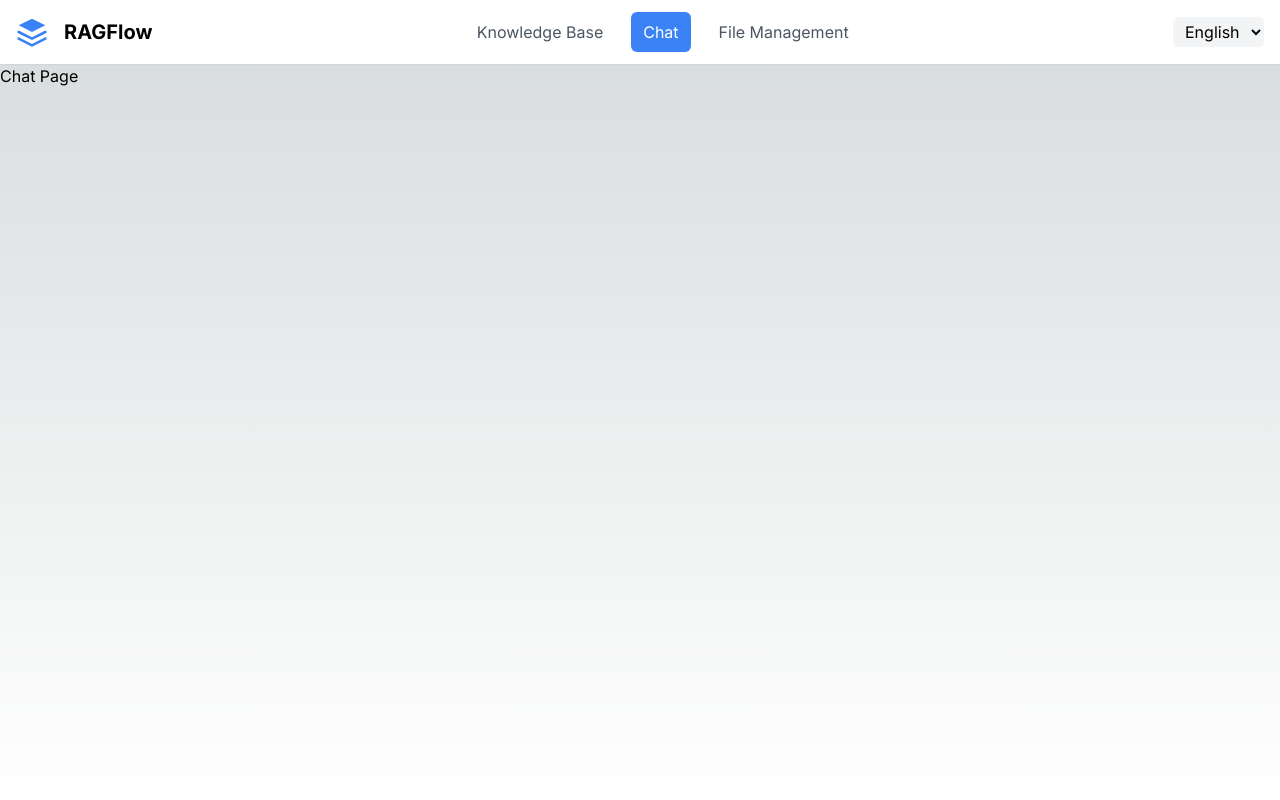
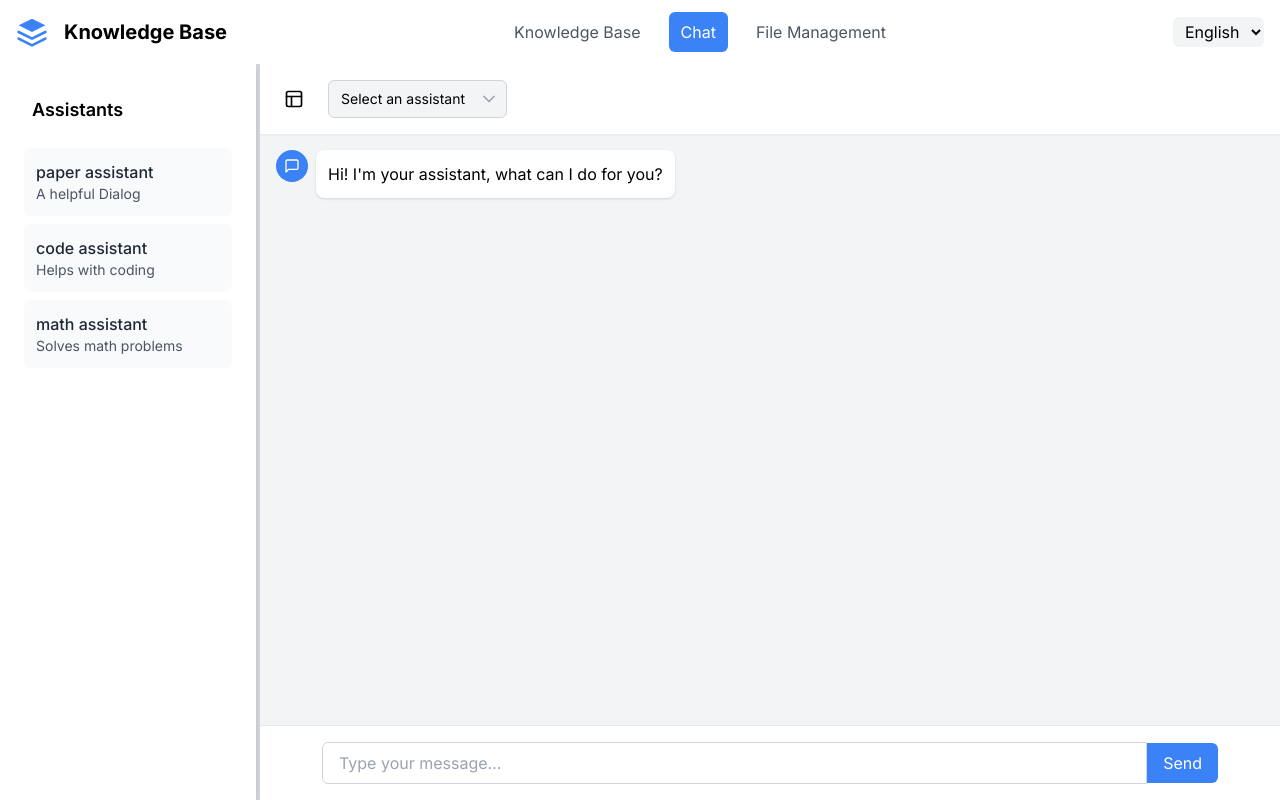
Before and after one commit to DoctorApcs/EduBox_backend, a Next.js app in the folder frontend/: page /chat in a window 1280 px wide. Built offline with nearby package versions, Linux system fonts and the light colour scheme.

Commit message:
feat (ui): add chat page

```diff
--- a/frontend/src/app/chat/page.js
+++ b/frontend/src/app/chat/page.js
@@ -1,3 +1,141 @@
-export default function Chat() {
-  return <h1>Chat Page</h1>;
-}
+"use client";
+
+import React, { useState, useCallback, useRef } from "react";
+import { ChevronDown, Layout, MessageSquare } from "lucide-react";
+
+const Chat = () => {
+  const [isSideView, setIsSideView] = useState(true);
+  const [selectedAssistant, setSelectedAssistant] = useState("");
+  const [sidebarWidth, setSidebarWidth] = useState(256); // 16rem = 256px
+  const sidebarRef = useRef(null);
+  const [isResizing, setIsResizing] = useState(false);
+
+  const assistants = [
+    { id: "1", name: "paper assistant", description: "A helpful Dialog" },
+    { id: "2", name: "code assistant", description: "Helps with coding" },
+    { id: "3", name: "math assistant", description: "Solves math problems" },
+    // Add more assistants as needed
+  ];
+
+  const startResizing = useCallback((mouseDownEvent) => {
+    mouseDownEvent.preventDefault();
+    setIsResizing(true);
+  }, []);
+
+  const stopResizing = useCallback(() => {
+    setIsResizing(false);
+  }, []);
+
+  const resize = useCallback(
+    (mouseMoveEvent) => {
+      if (isResizing) {
+        const newWidth = mouseMoveEvent.clientX - sidebarRef.current.offsetLeft;
+        if (newWidth > 150 && newWidth < 480) {
+          setSidebarWidth(newWidth);
+        }
+      }
+    },
+    [isResizing]
+  );
+
+  React.useEffect(() => {
+    window.addEventListener("mousemove", resize);
+    window.addEventListener("mouseup", stopResizing);
+    return () => {
+      window.removeEventListener("mousemove", resize);
+      window.removeEventListener("mouseup", stopResizing);
+    };
+  }, [resize, stopResizing]);
+
+  return (
+    <div className="flex h-[calc(100vh-4rem)] bg-gray-100">
+      {/* Sidebar */}
+      {isSideView && (
+        <>
+          <aside
+            ref={sidebarRef}
+            className="bg-white shadow-md overflow-y-auto relative p-4"
+            style={{ width: `${sidebarWidth}px` }}
+          >
+            <h2 className="text-lg font-semibold p-4">Assistants</h2>
+            {assistants.map((assistant) => (
+              <div
+                key={assistant.id}
+                className="m-2 p-3 bg-gray-50 rounded-lg hover:bg-gray-100 transition-colors duration-200"
+              >
+                <h3 className="font-medium text-gray-800">{assistant.name}</h3>
+                <p className="text-sm text-gray-600">{assistant.description}</p>
+              </div>
+            ))}
+          </aside>
+          <div
+            className="w-1 cursor-col-resize bg-gray-300 hover:bg-gray-400 transition-colors duration-200"
+            onMouseDown={startResizing}
+          />
+        </>
+      )}
+
+      {/* Main content */}
+      <main className="flex-1 flex flex-col overflow-hidden">
+        {/* Top bar */}
+        <div className="bg-white shadow-sm p-4 flex items-center justify-between">
+          <div className="flex items-center space-x-4">
+            <button
+              onClick={() => setIsSideView(!isSideView)}
+              className="p-2 hover:bg-gray-100 rounded"
+            >
+              <Layout size={20} />
+            </button>
+            <div className="relative">
+              <select
+                value={selectedAssistant}
+                onChange={(e) => setSelectedAssistant(e.target.value)}
+                className="appearance-none bg-gray-100 border border-gray-300 rounded-md py-2 pl-3 pr-10 text-sm leading-5 focus:outline-none focus:ring-2 focus:ring-blue-500 focus:border-blue-500"
+              >
+                <option value="">Select an assistant</option>
+                {assistants.map((assistant) => (
+                  <option key={assistant.id} value={assistant.id}>
+                    {assistant.name}
+                  </option>
+                ))}
+              </select>
+              <ChevronDown
+                size={20}
+                className="absolute right-2 top-1/2 transform -translate-y-1/2 text-gray-400 pointer-events-none"
+              />
+            </div>
+          </div>
+        </div>
+
+        {/* Chat area */}
+        <div className="flex-1 overflow-y-auto p-4">
+          {/* Chat messages would go here */}
+          <div className="flex items-start mb-4">
+            <div className="w-8 h-8 rounded-full bg-blue-500 flex items-center justify-center text-white mr-2">
+              <MessageSquare size={16} />
+            </div>
+            <div className="bg-white p-3 rounded-lg shadow max-w-md">
+              <p>Hi! I'm your assistant, what can I do for you?</p>
+            </div>
+          </div>
+        </div>
+
+        {/* Input area */}
+        <div className="bg-white border-t p-4">
+          <div className="flex items-center max-w-4xl mx-auto">
+            <input
+              type="text"
+              placeholder="Type your message..."
+              className="flex-1 border border-gray-300 rounded-l-md py-2 px-4 focus:outline-none focus:ring-2 focus:ring-blue-500 focus:border-blue-500"
+            />
+            <button className="bg-blue-500 text-white px-4 py-2 rounded-r-md hover:bg-blue-600">
+              Send
+            </button>
+          </div>
+        </div>
+      </main>
+    </div>
+  );
+};
+
+export default Chat;
--- a/frontend/src/components/Header.js
+++ b/frontend/src/components/Header.js
@@ -48,7 +48,7 @@ const Header = () => {
               strokeLinejoin="round"
             />
           </svg>
-          <span className="font-bold text-xl">RAGFlow</span>
+          <span className="font-bold text-xl">Knowledge Base</span>
         </div>
         <nav className="flex space-x-4">
           {navItems.map((item) => (
```
